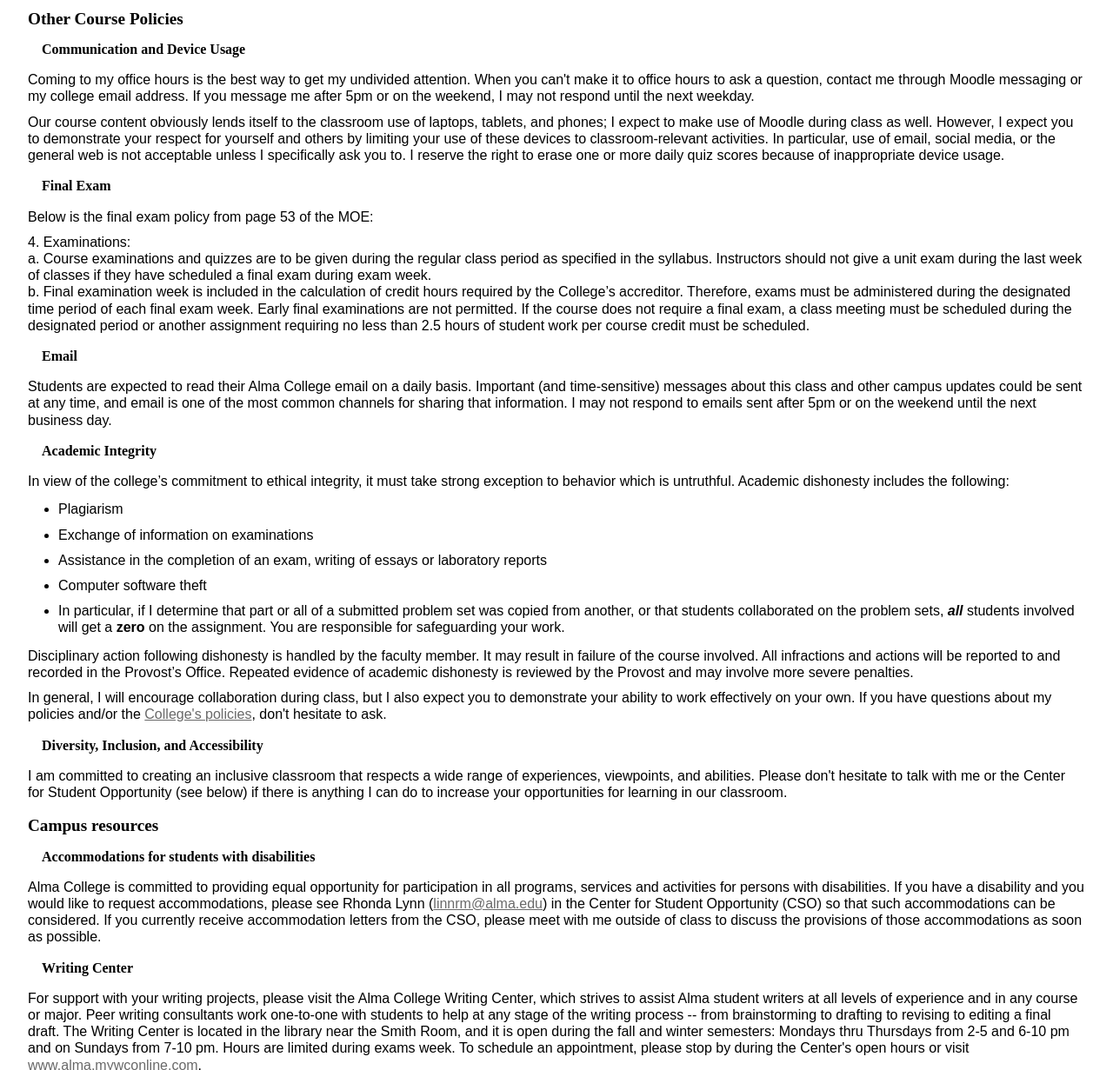
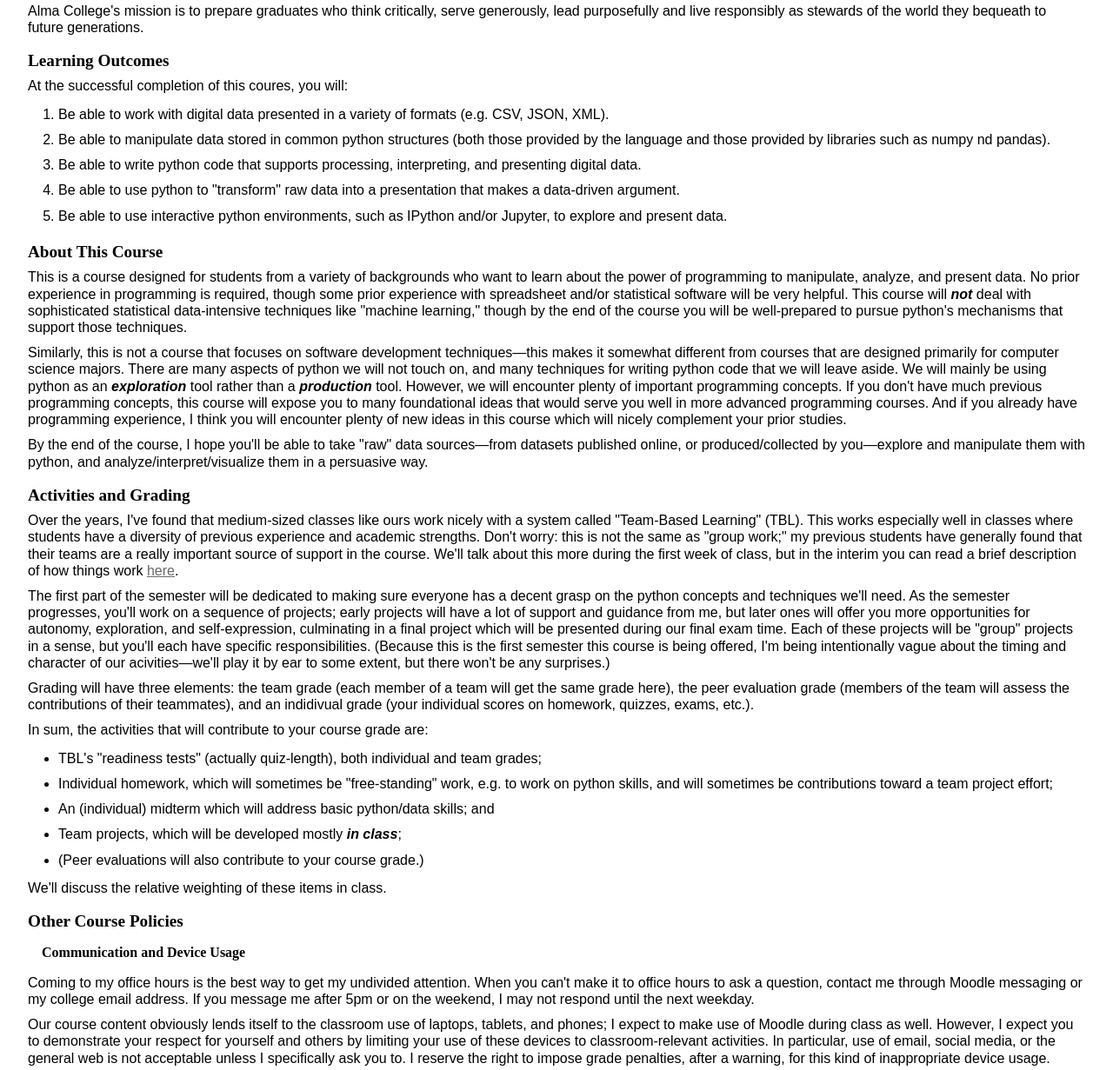
Before and after one commit to ScottDDexter/Alma-CSC180-W20, a plain HTML site: page index.html in a window 1280 px wide. Shown: the part 316-1547 px from the top of the page at 87% size. Drawn offline with Linux system fonts and the light colour scheme; a web font is replaced by a local one.

Commit message:
Update syllabus, add more TBL info.

```diff
--- a/index.html
+++ b/index.html
@@ -61,11 +61,55 @@
 
       <h3>Mission Statement</h3>
 
+      <p>Alma College's mission is to prepare graduates who think critically, serve generously, lead purposefully and live responsibly as stewards of the world they bequeath to future generations.</p>
+
+      <h3>Learning Outcomes</h3>
+      <p>At the successful completion of this coures, you will:</p>
+      <ol>
+        <li>Be able to work with digital data presented in a variety of formats (e.g. CSV, JSON, XML).</li>
+        <li>Be able to manipulate data stored in common python structures (both those provided by the language and those provided by libraries such as numpy nd pandas).</li>
+        <li>Be able to write python code that supports processing, interpreting, and presenting digital data.</li>
+
+        <li>Be able to use python to "transform" raw data into a presentation that makes a data-driven argument.</li>
+        <li>Be able to use interactive python environments, such as IPython and/or Jupyter, to explore and present data.</li>
+      </ol>
+
+      <h3>About This Course</h3>
+
+      <p>This is a course designed for students from a variety of backgrounds who want to learn about the power of programming to manipulate, analyze, and present data. No prior experience in programming is required, though some prior experience with spreadsheet and/or statistical software will be very helpful. This course will <em>not</em> deal with sophisticated statistical data-intensive techniques like "machine learning," though by the end of the course you will be well-prepared to pursue python's mechanisms that support those techniques.</p>
+
+      <p>Similarly, this is <e>not</e> a course that focuses on software development techniques&mdash;this makes it somewhat different from courses that are designed primarily for computer science majors. There are many aspects of python we will not touch on, and many techniques for writing python code that we will leave aside. We will mainly be using python as an <em>exploration</em> tool rather than a <em>production</em> tool. However, we will encounter plenty of important programming concepts. If you don't have much previous programming concepts, this course will expose you to many foundational ideas that would serve you well in more advanced programming courses. And if you already have programming experience, I think you will encounter plenty of new ideas in this course which will nicely complement your prior studies.</p>
+
+      <p>By the end of the course, I hope you'll be able to take "raw" data sources&mdash;from datasets published online, or produced/collected by you&mdash;explore and manipulate them with python, and analyze/interpret/visualize them in a persuasive way.</p>
+
+      <h3>Activities and Grading</h3>
+
+      <p>Over the years, I've found that medium-sized classes like ours work nicely with a system called "Team-Based Learning" (TBL). This works especially well in classes where students have a diversity of previous experience and academic strengths. Don't worry: this is not the same as "group work;" my previous students have generally found that their teams are a really important source of support in the course.  We'll talk about this more during the first week of class, but in the interim you can read a brief description of how things work <a href="TBLFacts.pdf">here</a>.</p>
+
+      <p>The first part of the semester will be dedicated to making sure everyone has a decent grasp on the python concepts and techniques we'll need. As the semester progresses, you'll work on a sequence of projects; early projects will have a lot of support and guidance from me, but later ones will offer you more opportunities for autonomy, exploration, and self-expression, culminating in a final project which will be presented during our final exam time. Each of these projects will be "group" projects in a sense, but you'll each have specific responsibilities. (Because this is the first semester this course is being offered, I'm being intentionally vague about the timing and character of our acivities&mdash;we'll play it by ear to some extent, but there won't be any surprises.)</p>
+
+    <p>Grading will have three elements: the team grade (each member of a team will get the same grade here), the peer evaluation grade (members of the team will assess the contributions of their teammates), and an indidivual grade (your individual scores on homework, quizzes, exams, etc.).</p>
+
+      <p>In sum, the activities that will contribute to your course grade are:
+        <ul>
+          <li>TBL's "readiness tests" (actually quiz-length), both individual and team grades;</li>
+          <li>Individual homework, which will sometimes be "free-standing" work, e.g. to work on python skills, and will sometimes be contributions toward a team project effort;</li>
+          <li>An (individual) midterm which will address basic python/data skills; and</li>
+          <li>Team projects, which will be developed mostly <em>in class</em>;
+          </li>
+          <li>(Peer evaluations will also contribute to your course grade.)
+      </ul></p>
+
+      <p>We'll discuss the relative weighting of these items in class.
+
+
+
+
       <h3>Other Course Policies</h3>
 
       <h4>Communication and Device Usage</h4> <p>Coming to my office hours is the best way to get my undivided attention. When you can't make it to office hours to ask a question, contact me through Moodle messaging or my college email address. If you message me after 5pm or on the weekend, I may not respond until the next weekday.</p>
 
-      <p>Our course content obviously lends itself to the classroom use of laptops, tablets, and phones; I expect to make use of Moodle during class as well. However, I expect you to demonstrate your respect for yourself and others by limiting your use of these devices to classroom-relevant activities. In particular, use of email, social media, or the general web is not acceptable unless I specifically ask you to. I reserve the right to erase one or more daily quiz scores because of inappropriate device usage.</p>
+      <p>Our course content obviously lends itself to the classroom use of laptops, tablets, and phones; I expect to make use of Moodle during class as well. However, I expect you to demonstrate your respect for yourself and others by limiting your use of these devices to classroom-relevant activities. In particular, use of email, social media, or the general web is not acceptable unless I specifically ask you to. I reserve the right to impose grade penalties, after a warning, for this kind of inappropriate device usage.</p>
 
 
       <h4>Final Exam</h4>
```
Also changed, not shown: 1 other file.
